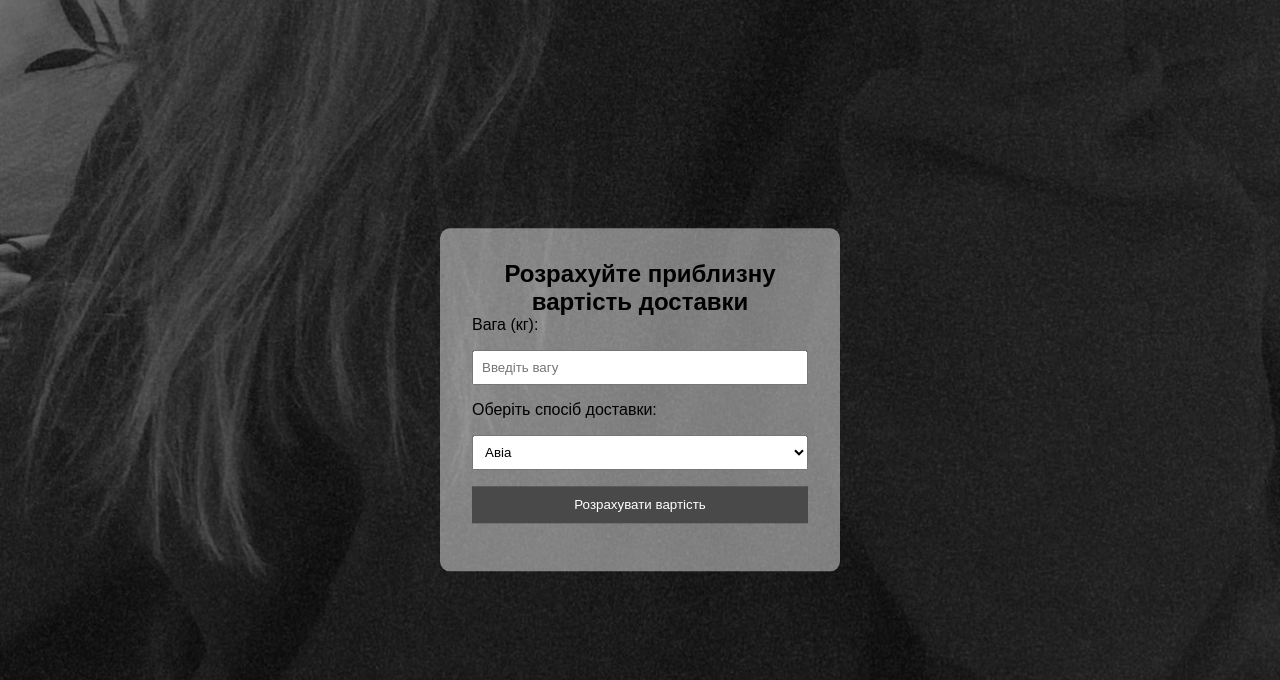
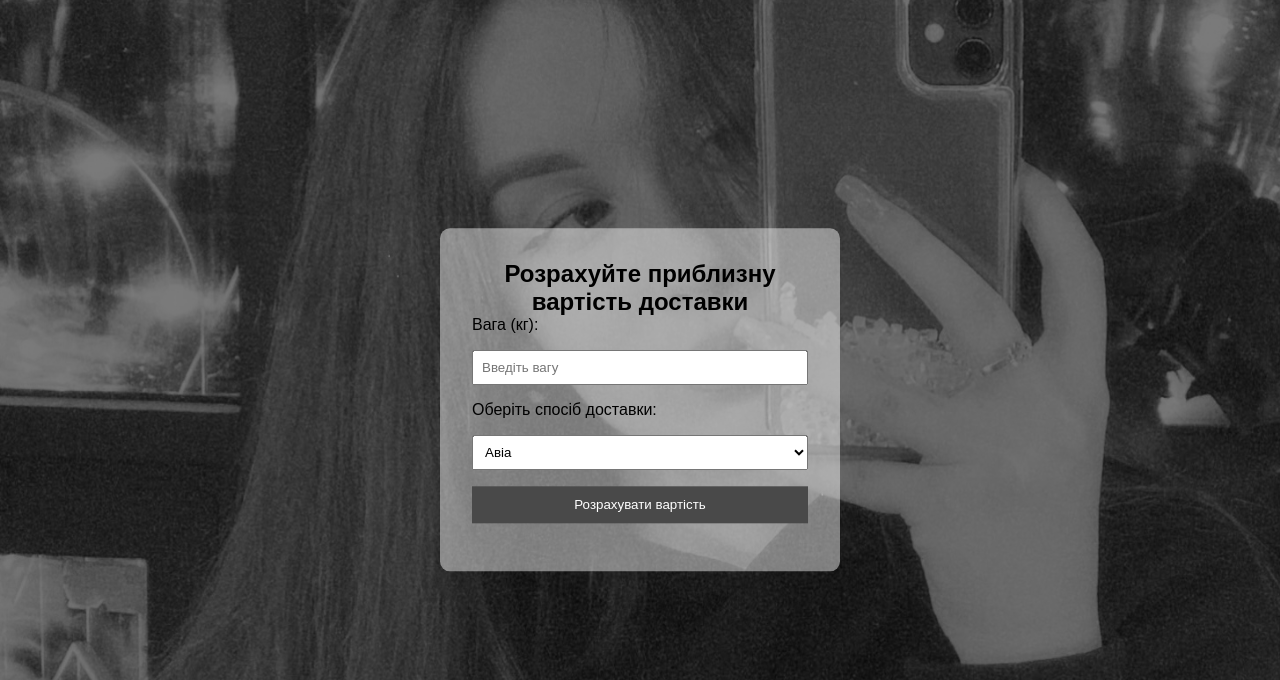
Before and after one commit to 21tsbeat/buyeralinka, a plain HTML site: page index.html in a window 1280 px wide. Shown: the top 680 px of the page. Drawn offline with Linux system fonts and the light colour scheme.

Commit message:
Update styles.css

```diff
--- a/styles.css
+++ b/styles.css
@@ -15,7 +15,7 @@ body {
     height: 100vh; /* Занимает весь экран */
     background-image: url('background.jpg'); /* Ваш фон */
     background-size: cover;
-    background-position: center bottom;
+    background-position: center 30%;
     display: flex;
     justify-content: center;
     align-items: center;
```
